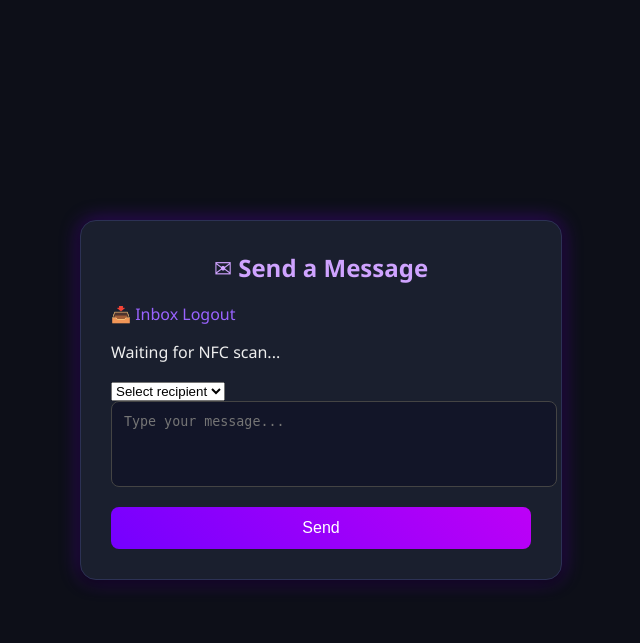
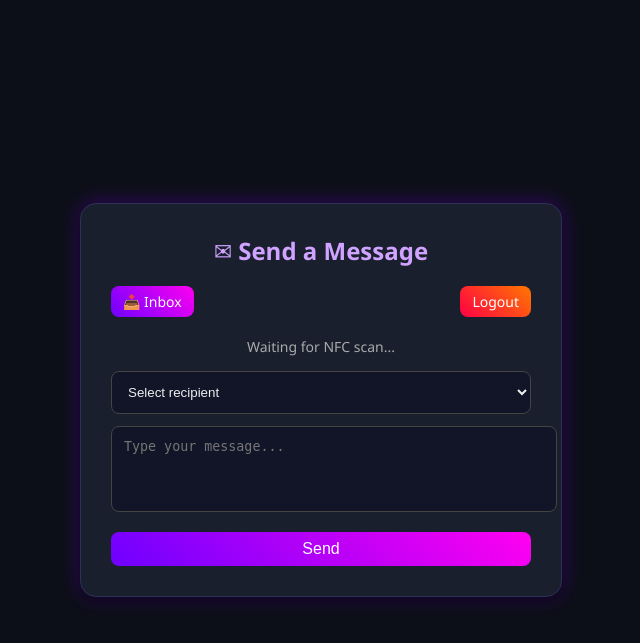
Before and after one commit to k2vin910/Projet-OLYTS-, a PHP site: page /send.php in a window 1280 px wide. Shown: the top 643 px of the page, without its empty margins (319-959 px from the left). Run offline with PHP 8.4, Linux system fonts and the light colour scheme; the visitor is signed in with stand-in values (Sample User, id 1); data that the repository does not hold is empty.

Commit message:
Update style.css

```diff
--- a/style.css
+++ b/style.css
@@ -1,11 +1,10 @@
-/* style.css */
-
+/* --- old styles (kept exactly as you had them) --- */
 body {
   margin: 0;
   padding: 0;
   font-family: 'Segoe UI', Tahoma, Geneva, Verdana, sans-serif;
-  background: #0d0f18; /* very dark navy/indigo */
-  color: #eee; /* light grey text */
+  background: #0d0f18;
+  color: #eee;
   display: flex;
   justify-content: center;
   align-items: center;
@@ -13,19 +12,18 @@ body {
 }
 
 .box {
-  background: #1a1f2e; /* dark slightly lighter block */
+  background: #1a1f2e;
   padding: 30px;
   border-radius: 16px;
   width: 420px;
-  box-shadow:
-    0 4px 12px rgba(0, 0, 0, 0.6),
-    0 0 20px rgba(128, 0, 255, 0.4); /* neon glow */
-  border: 1px solid #2c3154; /* subtle dark border with color hint */
+  box-shadow: 0 4px 12px rgba(0, 0, 0, 0.6),
+              0 0 20px rgba(128, 0, 255, 0.4);
+  border: 1px solid #2c3154;
 }
 
 h2 {
   margin-top: 0;
-  color: #cfa3ff; /* light purple */
+  color: #cfa3ff;
   text-align: center;
 }
 
@@ -62,7 +60,8 @@ button {
 
 button:hover {
   background-position: right center;
-  box-shadow: 0 0 12px rgba(255, 0, 240, 0.7), 0 0 8px rgba(110, 0, 255, 0.7);
+  box-shadow: 0 0 12px rgba(255, 0, 240, 0.7),
+              0 0 8px rgba(110, 0, 255, 0.7);
 }
 
 .message {
@@ -84,3 +83,88 @@ a {
 a:hover {
   text-decoration: underline;
 }
+
+/* --- new improvements --- */
+.input, select {
+  width: 100%;
+  padding: 12px;
+  border-radius: 8px;
+  border: 1px solid #444;
+  background: #121528;
+  color: #eee;
+  margin-bottom: 12px;
+}
+
+.nav {
+  display: flex;
+  justify-content: space-between;
+  margin: 10px 0 20px;
+}
+
+.btn {
+  display: inline-block;
+  background: linear-gradient(45deg, #6e00ff, #ff00f0);
+  padding: 8px 16px;
+  border-radius: 8px;
+  color: white;
+  text-align: center;
+  transition: 0.3s;
+}
+
+.btn:hover {
+  background-position: right center;
+  box-shadow: 0 0 8px rgba(255, 0, 240, 0.7),
+              0 0 6px rgba(110, 0, 255, 0.7);
+}
+
+.btn.small {
+  padding: 6px 12px;
+  font-size: 14px;
+}
+
+.btn.danger {
+  background: linear-gradient(45deg, #ff0044, #ff7700);
+}
+
+.status {
+  text-align: center;
+  margin-bottom: 15px;
+  color: #aaa;
+  font-size: 14px;
+}
+
+.message.success {
+  border-left-color: #4eff7a;
+  background: #1c2f24;
+}
+
+.message.error {
+  border-left-color: #ff4e6e;
+  background: #2f1c24;
+}
+
+.message-card {
+  margin-top: 20px;
+  padding: 15px;
+  background: #23273f;
+  border-radius: 8px;
+  border-left: 4px solid #9a63ff;
+}
+
+.reply-form textarea {
+  margin-top: 10px;
+}
+
+.empty {
+  text-align: center;
+  color: #777;
+  margin-top: 20px;
+}
+
+/* mobile tweaks */
+@media (max-width: 480px) {
+  .box {
+    width: 90%;
+    padding: 20px;
+  }
+}
```
